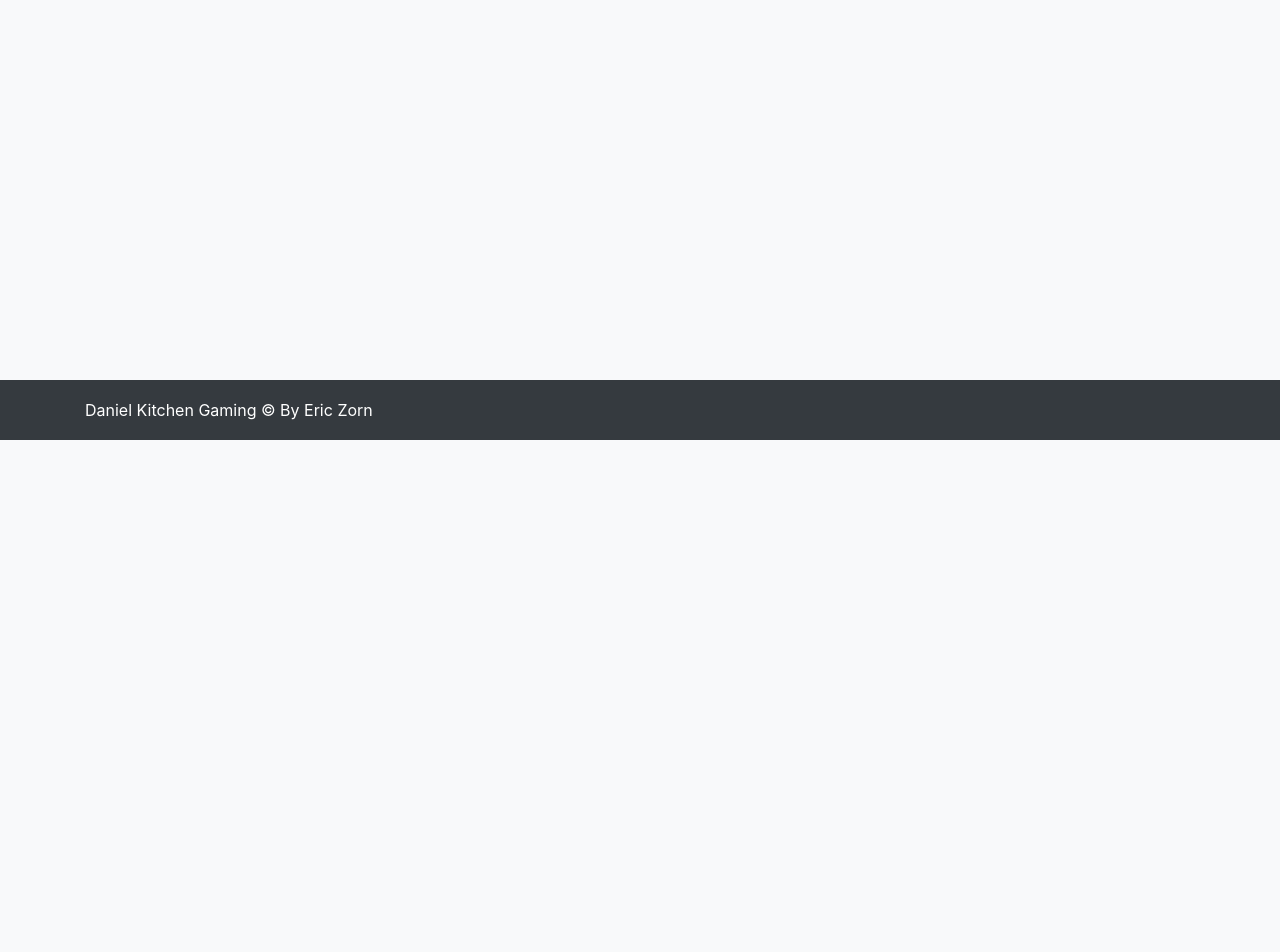
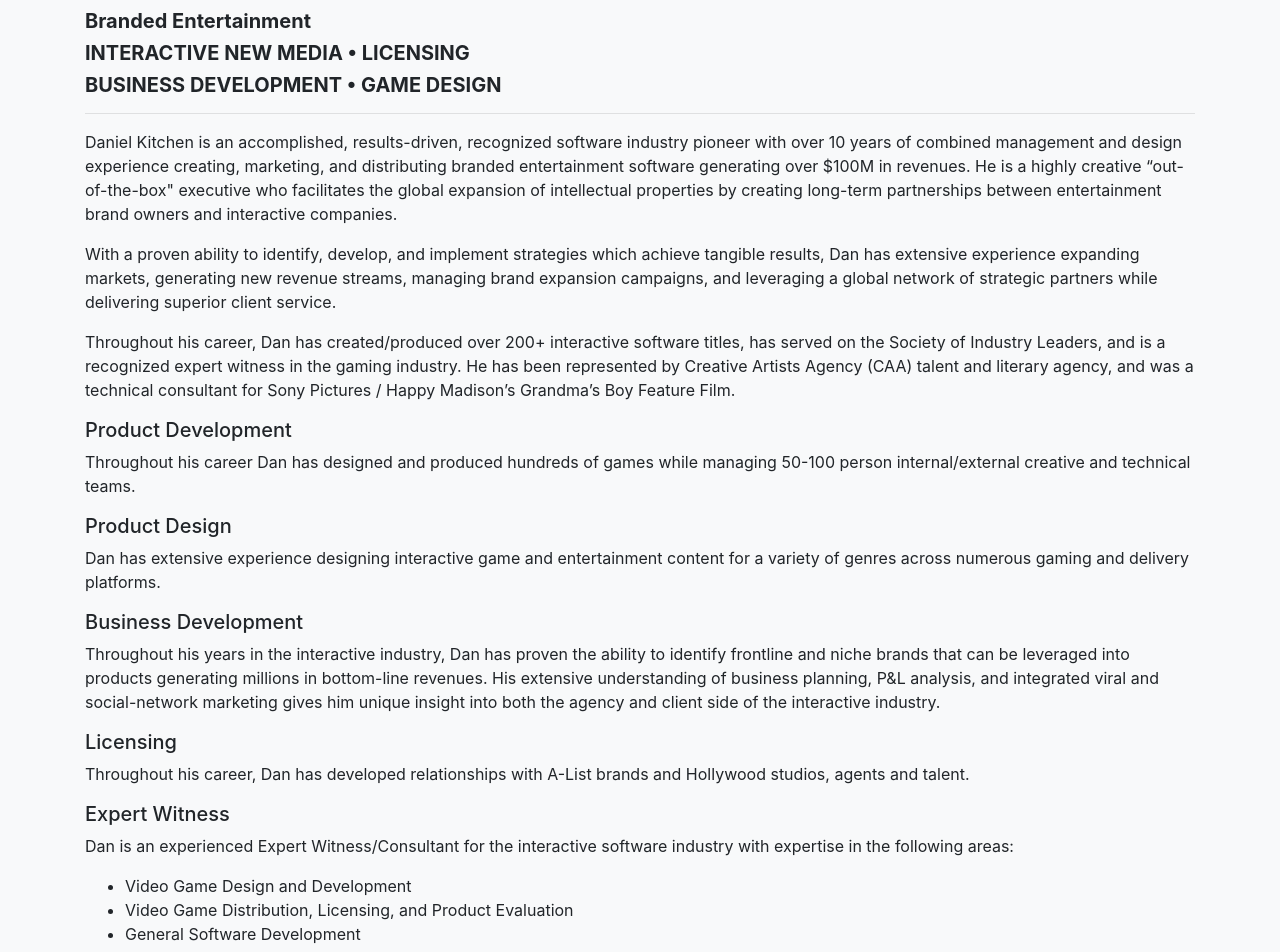
Before and after one commit to ericzorn93/ez-portfolio-Full-Stack, a React (Create React App) app in the folder client/: page /about in a window 1280 px wide. Shown: the part 360-1312 px from the top of the page. Before the commit the page ends 800 px from the top, so only its background shows below. Built offline with nearby package versions, Linux system fonts and the light colour scheme.

Commit message:
Finished About Page

```diff
--- a/client/src/App.js
+++ b/client/src/App.js
@@ -18,7 +18,7 @@ class App extends Component {
           <Route exact component={Home} path="/"/>
           <Route exact component={Games} path="/games"/>
           <Route exact component={About} path="/about"/>
-          <Footer/>
+          {/*<Footer/>*/}
         </div>
       </BrowserRouter>
     );
--- a/client/src/components/main-components/About.js
+++ b/client/src/components/main-components/About.js
@@ -1,10 +1,66 @@
 import React, { Component } from 'react';
+import DanKitchenProfilePicture from '../../assets/img/Dan_Kitchen.jpg';
 
 export default class About extends Component {
   render() {
     return (
-      <div>
-        <h1>About Component</h1>
+      <div className={"container"}>
+        <h1 className={"text-center"}>Daniel James Kitchen</h1>
+        <br/>
+        <div className="text-center">
+            <img src={DanKitchenProfilePicture} alt="Daniel Kitchen Profile Picture"/>
+        </div>
+        <hr/>
+        <h5><strong>Branded Entertainment</strong></h5>
+        <h5><strong>INTERACTIVE NEW MEDIA • LICENSING</strong></h5>
+        <h5><strong>BUSINESS DEVELOPMENT • GAME DESIGN</strong></h5>
+        <hr/>
+        <p>
+            Daniel Kitchen is an accomplished, results-driven, recognized software industry pioneer with over 10 years of
+            combined management and design experience creating, marketing, and distributing branded entertainment software
+            generating over $100M in revenues. He is a highly creative “out-of-the-box" executive who facilitates the global
+            expansion of intellectual properties by creating long-term partnerships between entertainment brand owners and
+            interactive companies.
+        </p>
+        <p>
+            With a proven ability to identify, develop, and implement strategies which achieve tangible results, Dan has
+            extensive experience expanding markets, generating new revenue streams, managing brand expansion campaigns,
+            and leveraging a global network of strategic partners while delivering superior client service.
+        </p>
+        <p>
+            Throughout his career, Dan has created/produced over 200+ interactive software titles, has served on the Society
+            of Industry Leaders, and is a recognized expert witness in the gaming industry. He has been represented by Creative
+            Artists Agency (CAA) talent and literary agency, and was a technical consultant for Sony Pictures / Happy Madison’s
+            Grandma’s Boy Feature Film.
+        </p>
+        <h5>Product Development</h5>
+        <p>
+            Throughout his career Dan has designed and produced hundreds of games while managing 50-100 person internal/external creative and technical teams.
+        </p>
+        <h5>Product Design</h5>
+        <p>
+            Dan has extensive experience designing interactive game and entertainment content for a variety of genres across numerous gaming and delivery platforms.
+        </p>
+        <h5>Business Development</h5>
+        <p>
+            Throughout his years in the interactive industry, Dan has proven the ability to identify frontline and niche
+            brands that can be leveraged into products generating millions in bottom-line revenues. His extensive understanding
+            of business planning, P&amp;L analysis, and integrated viral and social-network marketing gives him unique insight
+            into both the agency and client side of the interactive industry.
+        </p>
+        <h5>Licensing</h5>
+        <p>
+            Throughout his career, Dan has developed relationships with A-List brands and Hollywood studios, agents and talent.
+        </p>
+        <h5>Expert Witness</h5>
+        <p>
+            Dan is an experienced Expert Witness/Consultant for the interactive software industry with expertise in the following areas:
+        </p>
+        <ul>
+            <li>Video Game Design and Development</li>
+            <li>Video Game Distribution, Licensing, and Product Evaluation</li>
+            <li>General Software Development</li>
+        </ul>
       </div>
     )
   }
```
Also changed, not shown: client/src/components/sub-components/ContactForm.js (added).
